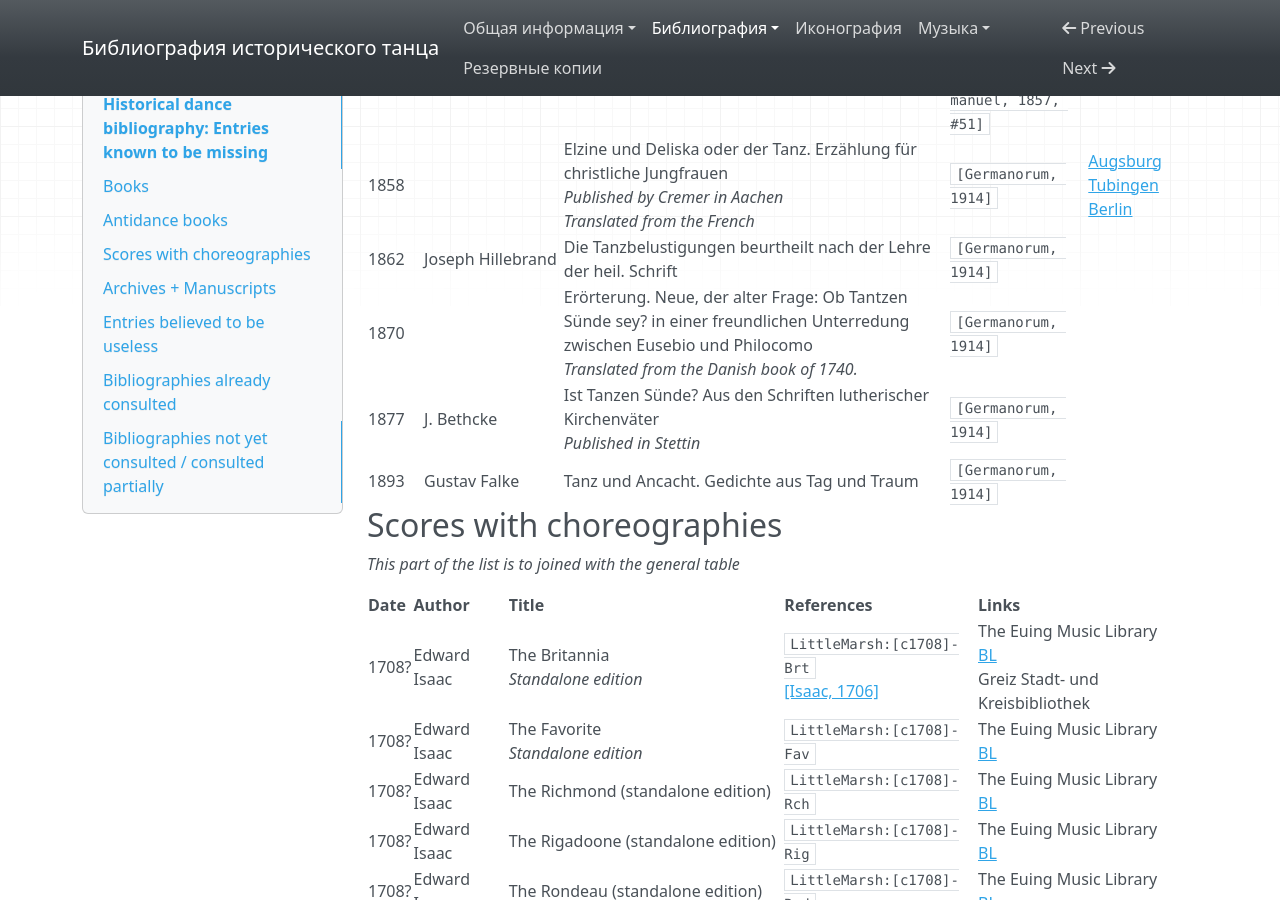
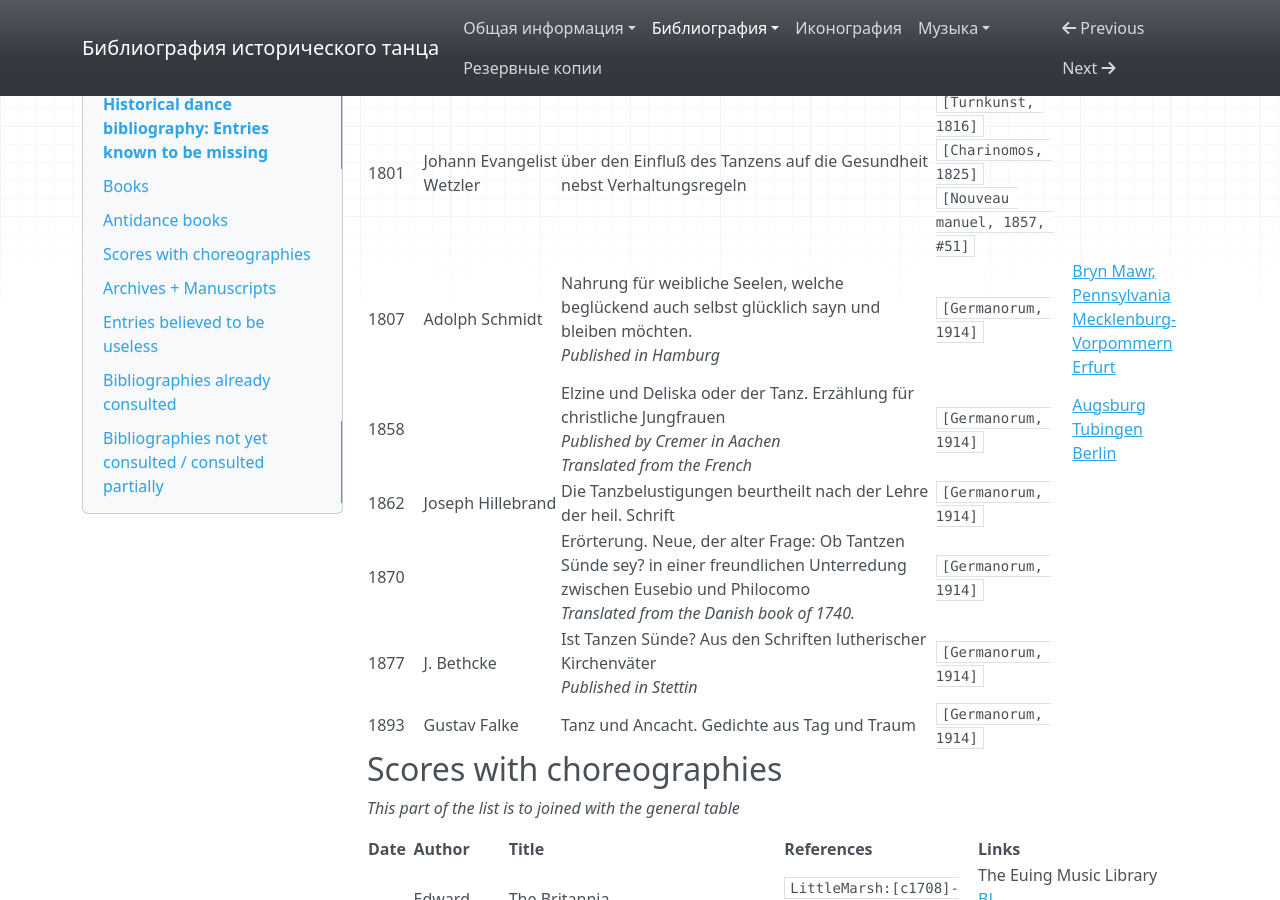
Before and after one commit to hda-technical/dancebooks, an MkDocs documentation site: the page built from docs/bibliography_missing.md, in a window 1280 px wide and 900 px high, scrolled down 56770 px. Built offline with MkDocs 1.6.1, drawn with Linux system fonts in a browser that asks for light colours; nearby versions of some CDN libraries; some of the changed text lies outside the part shown.

Commit message:
Add some missing entries from Germanorum catalogue

```diff
--- a/docs/bibliography_missing.md
+++ b/docs/bibliography_missing.md
@@ -537,6 +537,7 @@
 | 15-- | | Question d'importance, si les danses sont defenduёs aux chrétiens? | | [NLR](https://primo.nlr.ru/permalink/f/df0lai/07NLR_LMS009832426) |
 | 1525 | Caspar Brunner | Rathschlag  wider die gottlosen Tanz | `[Germanorum, 1914]` | |
 | 1564 | François d'Estienne | Traité des danses | `[Nouveau manuel, 1857, #04]` | |
+| 1635 | Narren-Kurtzweil | Oder Greul des Dantzens<br/>_Published in Ynssprugg (Innsbruck?)_<br/>_Republished in 1695, 1752, 1754_ | `[Germanorum, 1914]` | |
 | 1661 | Joh. Lassenius | Adelische Tisch-Reden in sich begreifende zwölf Lehrreiche nützliche und Anmuthige Gespräche | `[Germanorum, 1914]` | |
 | 1677 | Johann Ludwig Hartmann | Tantz Teuffel : in III. Theilen ; neben einem Anhang vom Praecendentz Teuffel | `[Katalog, 1894]`<br/>`[Germanorum, 1914]` | |
 | 1697 | Johann Conrad Kesler<br/>Johann Heinrich Wiegleb | Erklärung. Gründ- und ausführlische, der Frage: Was von dem Weltüblichen Tantzen zu halten sey | `[Germanorum, 1914]` | |
@@ -563,6 +564,7 @@
 | 1795 | G. L. W. Sponitzer | das Tanzen in pathologisch-moralischer Hinsicht erwogen | `[Turnkunst, 1816]`<br/>`[Charinomos, 1825]`<br/>`[Nouveau manuel, 1857, #48]` | |
 | 1799 | Salomon Jacob Wolf | Beweis dass das Walzen eine Hauptquelle der Schwäche des Körpers | `[Katalog, 1894]`<br/>`[Nouveau manuel, 1857, #50]` | |
 | 1801 | Johann Evangelist Wetzler | über den Einfluß des Tanzens auf die Gesundheit nebst Verhaltungsregeln | `[Turnkunst, 1816]`<br/>`[Charinomos, 1825]`<br/>`[Nouveau manuel, 1857, #51]` | |
+| 1807 | Adolph Schmidt | Nahrung für weibliche Seelen, welche beglückend auch selbst glücklich sayn und bleiben möchten.<br/>_Published in Hamburg_ | `[Germanorum, 1914]` | [Bryn Mawr, Pennsylvania](https://tripod.brynmawr.edu/permalink/01TRI_INST/1fa7h1r/alma991005529259704921)<br/>[Mecklenburg-Vorpommern](https://opac.lbs-wismar.gbv.de/DB=2/XMLPRS=N/PPN?PPN=345626079)<br/>[Erfurt](https://opac.uni-erfurt.de/DB=1/XMLPRS=N/PPN?PPN=345626079) |
 | 1858 | | Elzine und Deliska oder der Tanz. Erzählung für christliche Jungfrauen<br/>_Published by Cremer in Aachen_<br/>_Translated from the French_ | `[Germanorum, 1914]` | [Augsburg](https://opac.bibliothek.uni-augsburg.de/TouchPoint/perma.do?q=+1035%3D%22BV013812550%22+IN+%5B2%5D&v=uba&l=de)<br/>[Tubingen](https://rds-tue.ibs-bw.de/opac/RDSIndex/Search?lookfor=oclc%3A249239436)<br/>[Berlin](http://stabikat.de/DB=1/LNG=EN/CLK?IKT=12&TRM=363826335) |
 | 1862 | Joseph Hillebrand | Die Tanzbelustigungen beurtheilt nach der Lehre der heil. Schrift | `[Germanorum, 1914]` | |
 | 1870 | | Erörterung. Neue, der alter Frage: Ob Tantzen Sünde sey? in einer freundlichen Unterredung zwischen Eusebio und Philocomo<br/>_Translated from the Danish book of 1740._ | `[Germanorum, 1914]` | |
@@ -674,6 +675,7 @@
 | 1829 | Giustina Renier Michiel | Origine delle feste veneziane | `[2. Rothenfelser]` | [Google](https://books.google.com/books?id=BY0NAAAAYAAJ) | |
 | 1834–1838? | Gaetano Duro<br/>Pasquale Chiodi | Tarantella: ballo napolitano.<br/>_Tarantella music and drawing_ | `[4. Rothenfelser]` | [Stuttgart](https://nbn-resolving.de/urn:nbn:de:bsz:24-digibib-bsz4967427364) | |
 | 1852 | A. Münchenberg | Das Ballet und sein Verhältniß zur darstellenden Kunst | `[Klemm #02]` | [Google](https://books.google.com/books?id=EaNAAAAAcAAJ) | Какая-то искусствоведческая хрень |
+| 1857 | F. von Nonsens (pseudonym) | Der Opernhausball | `[Germanorum, 1914]` | [Google / BL](https://books.google.com/books?vid=BL:A0018896359) | Романтическая поэма про бал |
 | 1906 | | Кек-вок. Юмористический сборник. Выпуск 1 | Просмотрено Борисом Стратилатовым. | [NLR](https://primo.nlr.ru/permalink/f/df0lai/07NLR_LMS005127097) | |
 
 
```
Also changed, not shown: other parts of docs/bibliography_missing.md (+0 -1 lines).
